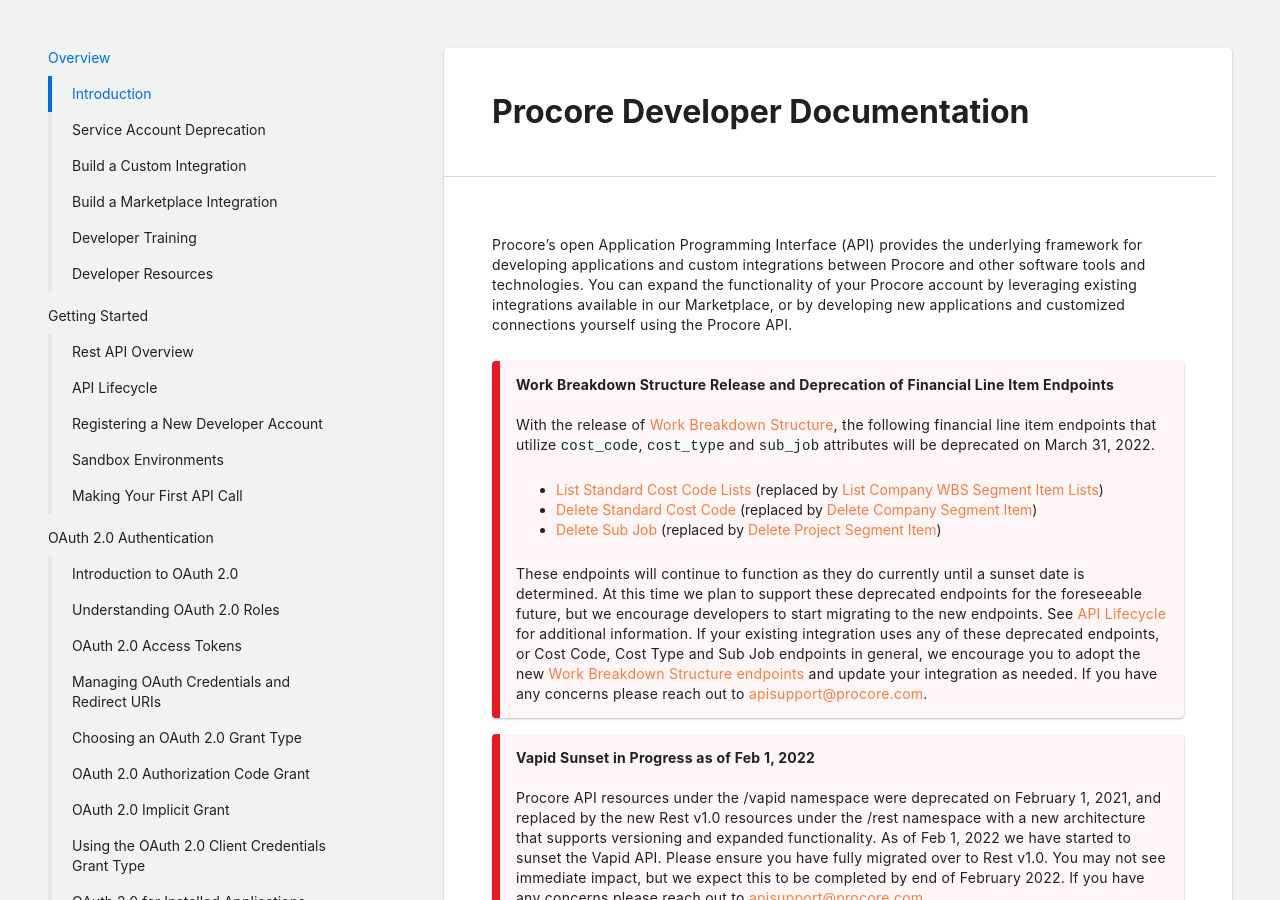
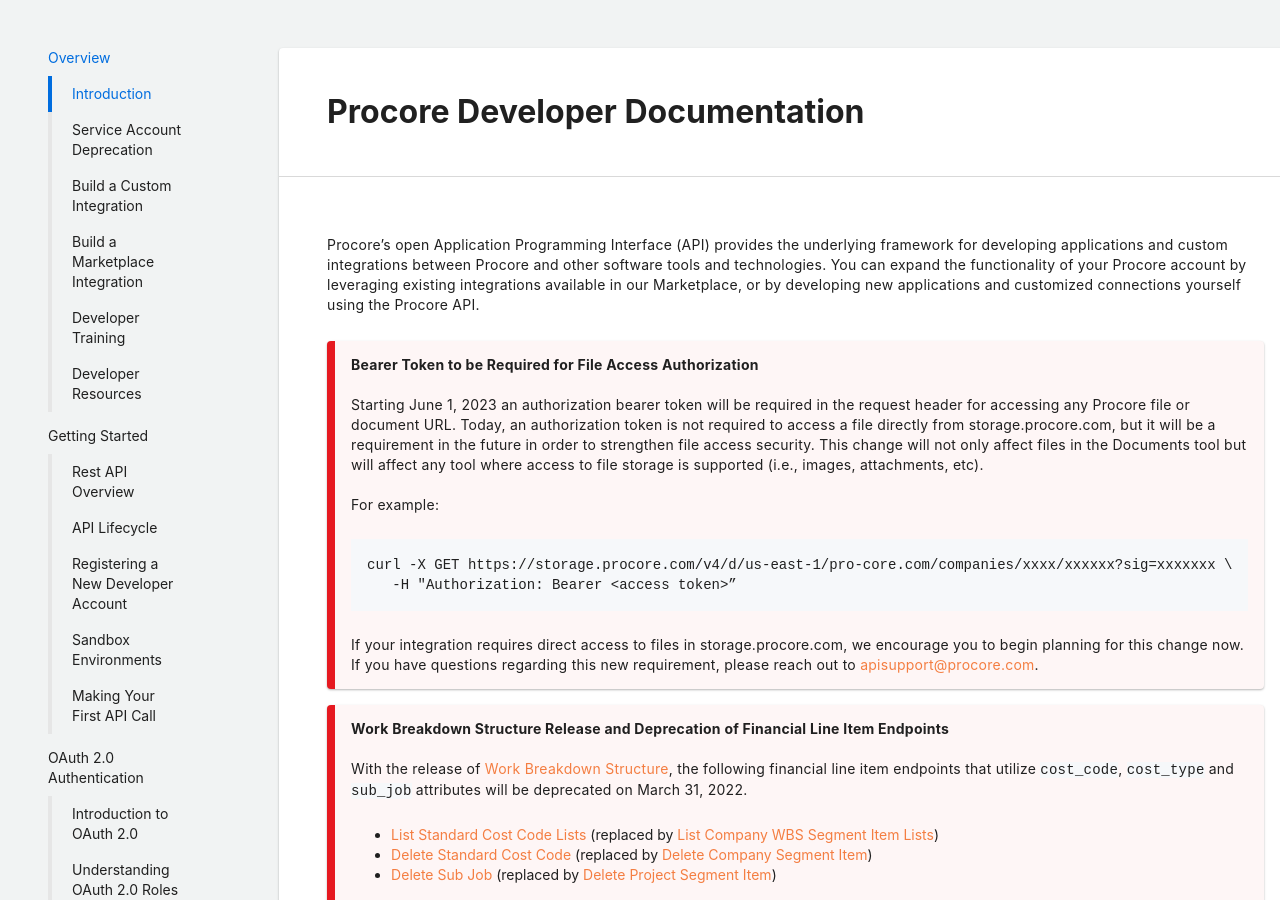
Before and after one commit to procore/documentation, a Jekyll site: the page built from overview/introduction.md, in a window 1280 px wide and 900 px high. Built offline with Jekyll 4.4.1, drawn with Linux system fonts in a browser that asks for light colours.

Commit message:
Adding new banner for access token requirement

````diff
--- a/overview/introduction.md
+++ b/overview/introduction.md
@@ -7,6 +7,21 @@ section_title: Overview
 
 Procore's open Application Programming Interface (API) provides the underlying framework for developing applications and custom integrations between Procore and other software tools and technologies.
 You can expand the functionality of your Procore account by leveraging existing integrations available in our Marketplace, or by developing new applications and customized connections yourself using the Procore API.
+
+>**Bearer Token to be Required for File Access Authorization**
+>
+>Starting June 1, 2023 an authorization bearer token will be required in the request header for accessing any Procore file or document URL.
+>Today, an authorization token is not required to access a file directly from storage.procore.com, but it will be a requirement in the future in order to strengthen file access security.
+>This change will not only affect files in the Documents tool but will affect any tool where access to file storage is supported (i.e., images, attachments, etc).
+>
+>For example:
+>```
+>curl -X GET https://storage.procore.com/v4/d/us-east-1/pro-core.com/companies/xxxx/xxxxxx?sig=xxxxxxx \
+   -H "Authorization: Bearer <access token>”
+>```
+>
+>If your integration requires direct access to files in storage.procore.com, we encourage you to begin planning for this change now.
+>If you have questions regarding this new requirement, please reach out to [apisupport@procore.com](mailto:apisupport@procore.com).
 
 >**Work Breakdown Structure Release and Deprecation of Financial Line Item Endpoints**
 >
````
